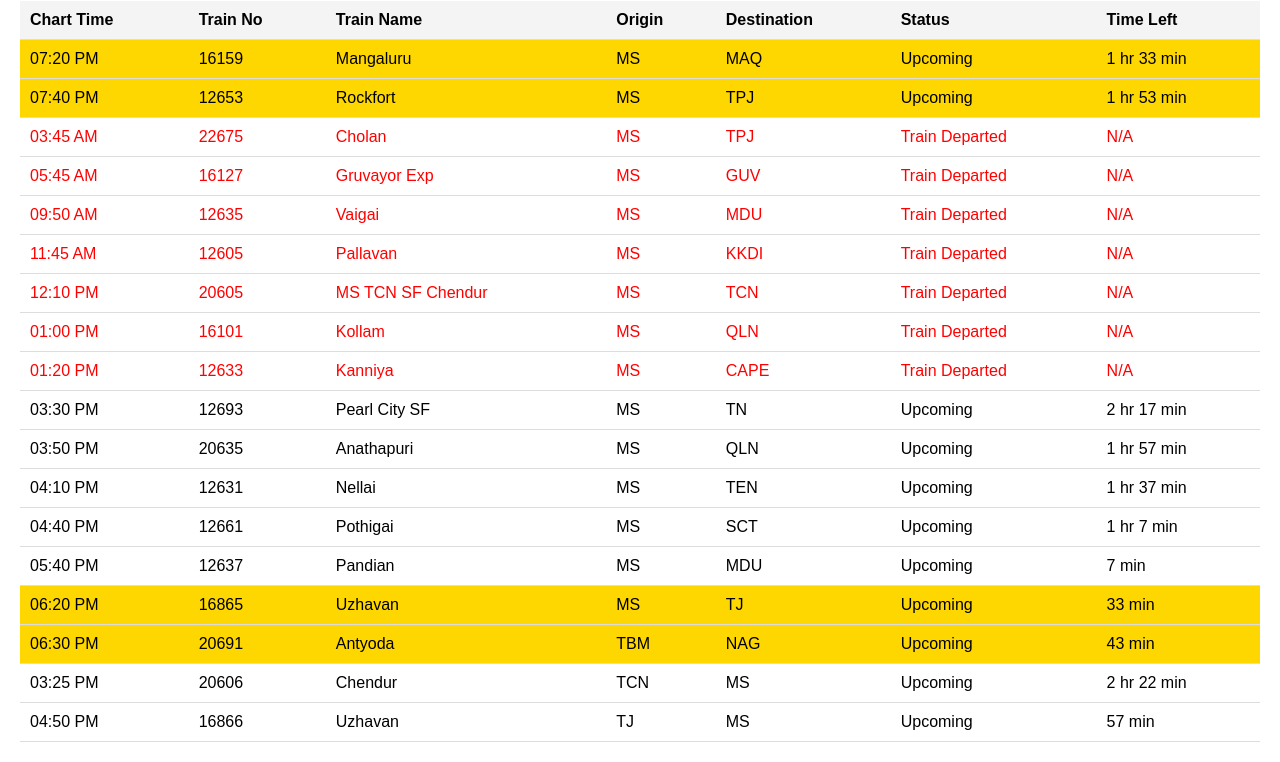
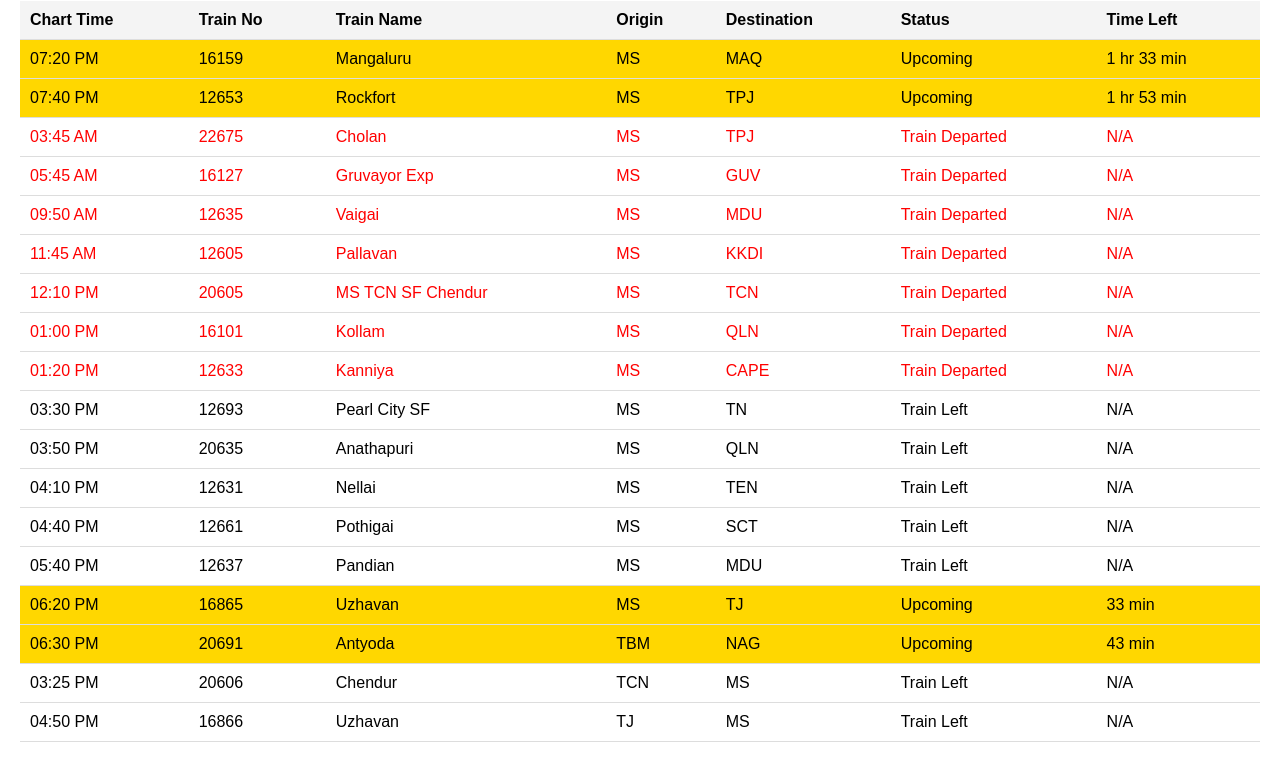
Before and after one commit to Learner00100/i, a plain HTML site: page index.html in a window 1280 px wide. Shown: the part 79-841 px from the top of the page. Drawn offline with Linux system fonts and the light colour scheme.

Commit message:
time left corrected for remaining time; auto update time left.

```diff
--- a/index.html
+++ b/index.html
@@ -118,11 +118,13 @@
                 const diffInMin = Math.floor(diffInMs / 1000 / 60);
 
                 let status = 'Upcoming';
-                let timeLeft = formatTimeLeft(Math.abs(diffInMin));
+                let timeLeft;
 
-                if (diffInMin < 0 && Math.abs(diffInMin) >= 240) {
-                    status = 'Train Departed';
+                if (diffInMin >= 0) {
+                    timeLeft = formatTimeLeft(diffInMin);
+                } else {
                     timeLeft = 'N/A';
+                    status = Math.abs(diffInMin) >= 240 ? 'Train Departed' : 'Train Left';
                 }
 
                 const tr = document.createElement('tr');
@@ -176,11 +178,11 @@
             rows.forEach(row => tbody.appendChild(row));
         }
 
-        // Update schedule and clock every minute
+        // Update schedule and clock every second for live updates
         updateSchedule();
         updateClock();
-        setInterval(updateSchedule, 60000);
-        setInterval(updateClock, 1000);
+        setInterval(updateSchedule, 60000); // Update schedule every minute
+        setInterval(updateClock, 1000); // Update clock every second
     </script>
 </body>
 </html>
```
